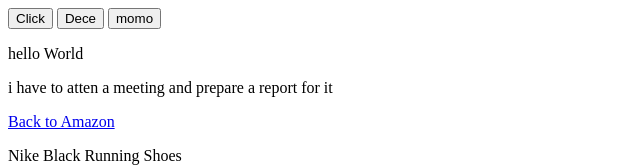
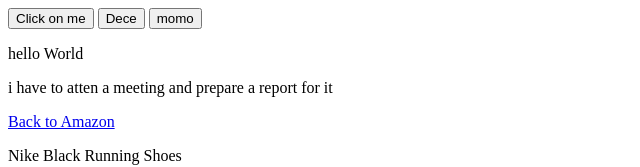
Before and after one commit to dece076/CODE, a plain HTML site: page WEB_DEV/HTML-CSS/exercise1.html in a window 1280 px wide. Shown: the top 167 px of the page, without its empty margins (0-640 px from the left). Drawn offline with Linux system fonts and the light colour scheme.

Commit message:
updated click to click on me

```diff
--- a/WEB_DEV/HTML-CSS/exercise1.html
+++ b/WEB_DEV/HTML-CSS/exercise1.html
@@ -5,7 +5,7 @@
     </head>
     <body>
         <button>
-            Click
+            Click on me
         </button>
 
         <button>
```
